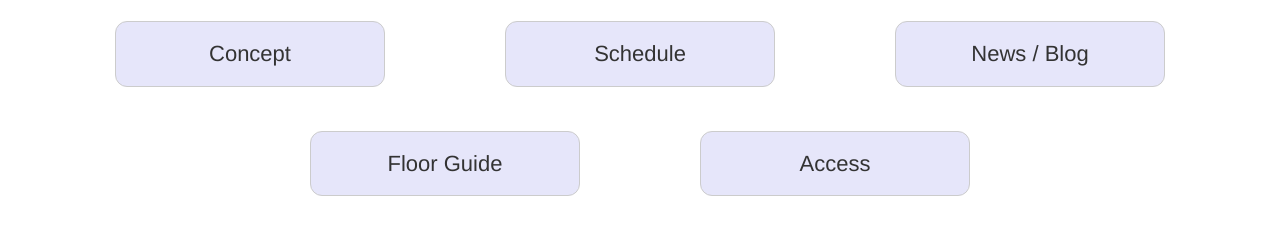
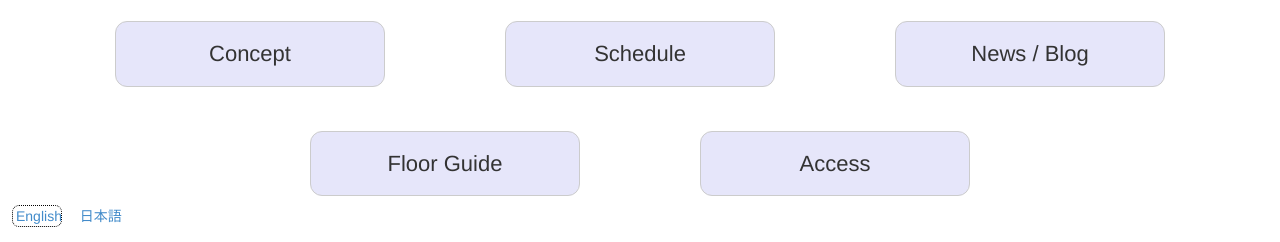
Before and after one commit to tplorts/anoanogalerie, a Django app: page / in a window 1280 px wide. Shown: the part 558-800 px from the top of the page. Run offline with Django 3.2, Linux system fonts and the light colour scheme; style sheets or scripts are compiled from the project's sources; some libraries are stand-ins or nearby versions.

Commit message:
adding the multilingual widget to the index page

```diff
--- a/galeriehome/static/home/scripts/language-toggle.js
+++ /dev/null
@@ -1,22 +0,0 @@
-langtogg = $(".ml-toggle");
-indicator = langtogg.find(".ml-indicator");
-langtogg.find(".ml-option").click( function() {
-    newProperties = {
-        left: $(this).position().left + "px",
-        width: ($(this).width() + 7) + "px",
-        height: ($(this).height() + 7) + "px"
-    };
-    indicator.animate(newProperties, 600);
-
-    lang = $(this).attr("lang");
-    mls = $(".ml");
-    former = mls.find(".ml-active-lang");
-    latter = mls.find("[lang='"+lang+"']");
-    if( former && latter ) {
-        former.fadeOut(400, function() {
-            former.removeClass("ml-active-lang");
-            latter.addClass("ml-active-lang");
-            latter.fadeIn(400);
-        });
-    }
-});
--- /dev/null
+++ b/galeriehome/static/home/scripts/multilingual.js
@@ -0,0 +1,27 @@
+toggle = $(".ml-toggle");
+indicator = toggle.find(".ml-indicator");
+toggle.find(".ml-option").click( function() {
+    newProperties = {
+        left: $(this).position().left + "px",
+        width: ($(this).width() + 7) + "px",
+        height: ($(this).height() + 7) + "px"
+    };
+    indicator.animate(newProperties, 600);
+
+    lang = $(this).attr("lang");
+    ml_elements = $(".ml");
+    former = ml_elements.find(".ml-on");
+    latter = ml_elements.find("[lang='"+lang+"']");
+
+    if( former && latter ) {
+
+        former.fadeOut(400, function() {
+            former.removeClass("ml-on").addClass("ml-off");
+
+            latter.fadeIn(400, function() {
+                latter.removeClass("ml-off").addClass("ml-on");
+            });
+        });
+
+    }
+});
--- a/galeriehome/static/home/styles/main.css
+++ b/galeriehome/static/home/styles/main.css
@@ -34,8 +34,10 @@ body {
     background-color: lavender;
 }
 
-.ml-off {
-    display: none;
+.fixed-bottom-left {
+    position: fixed;
+    bottom: 16px;
+    left: 16px;
 }
 
 .gradient-up {
--- /dev/null
+++ b/galeriehome/static/home/styles/multilingual.css
@@ -0,0 +1,26 @@
+
+.ml-off {
+    display: none;
+}
+
+.ml-toggle {
+    z-index: 10;
+}
+
+.ml-indicator {
+    margin: -1px -4px;
+    width: 50px;
+    height: 22px;
+    border: 1px dotted black;
+    border-radius: 7px;
+    position: absolute;
+    z-index: -3;
+}
+
+.ml-toggle a {
+    margin-right: 1em;
+}
+
+.ml-toggle a:last-of-type {
+    margin-right: 0;
+}
--- a/galeriehome/templates/home/template-base.html
+++ b/galeriehome/templates/home/template-base.html
@@ -16,6 +16,7 @@
     <link rel="stylesheet" type="text/css" href="{% static 'home/styles/base.css' %}" />
     <link rel="stylesheet" type="text/css" href="{% static 'bootstrap/css/bootstrap.min.css' %}" />
     <link rel="stylesheet" type="text/css" href="{% static 'home/styles/main.css' %}" />
+    <link rel="stylesheet" type="text/css" href="{% static 'home/styles/multilingual.css' %}" />
 
     <link rel="stylesheet/less" type="text/css" href="{% static 'home/styles/main.less' %}" />
     {% endblock default_styles %}
@@ -72,17 +73,13 @@
     {% endblock mininav %}
 
 
-    {% block language_selection %}
-    <!--
-        <div class="f bl ml-toggle">
-          <span class="ml-indicator"></span>
-          <a class="ml-option" lang="en">English</a>
-          <a class="ml-option" lang="jp">
-            <span class="">日本語</span>
-          </a>
-        </div>
-        -->
-    {% endblock language_selection %}
+    {% block multilingual %}
+    <div class="ml-toggle fixed-bottom-left">
+      <span class="ml-indicator"></span>
+      <a class="ml-option" lang="en">English</a>
+      <a class="ml-option" lang="ja">日本語</a>
+    </div>
+    {% endblock multilingual %}
 
 
     <div id="main-content">
@@ -96,7 +93,7 @@
     <script src="{% static 'bootstrap/js/bootstrap.min.js' %}"></script>
     <script src="{% static 'home/scripts/main.js' %}"></script>
 	<script src="{% static 'home/scripts/color-spin.js' %}"></script>
-	<script src="{% static 'home/scripts/language-toggle.js' %}"></script>
+	<script src="{% static 'home/scripts/multilingual.js' %}"></script>
     <script>
       (function(i,s,o,g,r,a,m){i['GoogleAnalyticsObject']=r;i[r]=i[r]||function(){
       (i[r].q=i[r].q||[]).push(arguments)},i[r].l=1*new Date();a=s.createElement(o),
```
